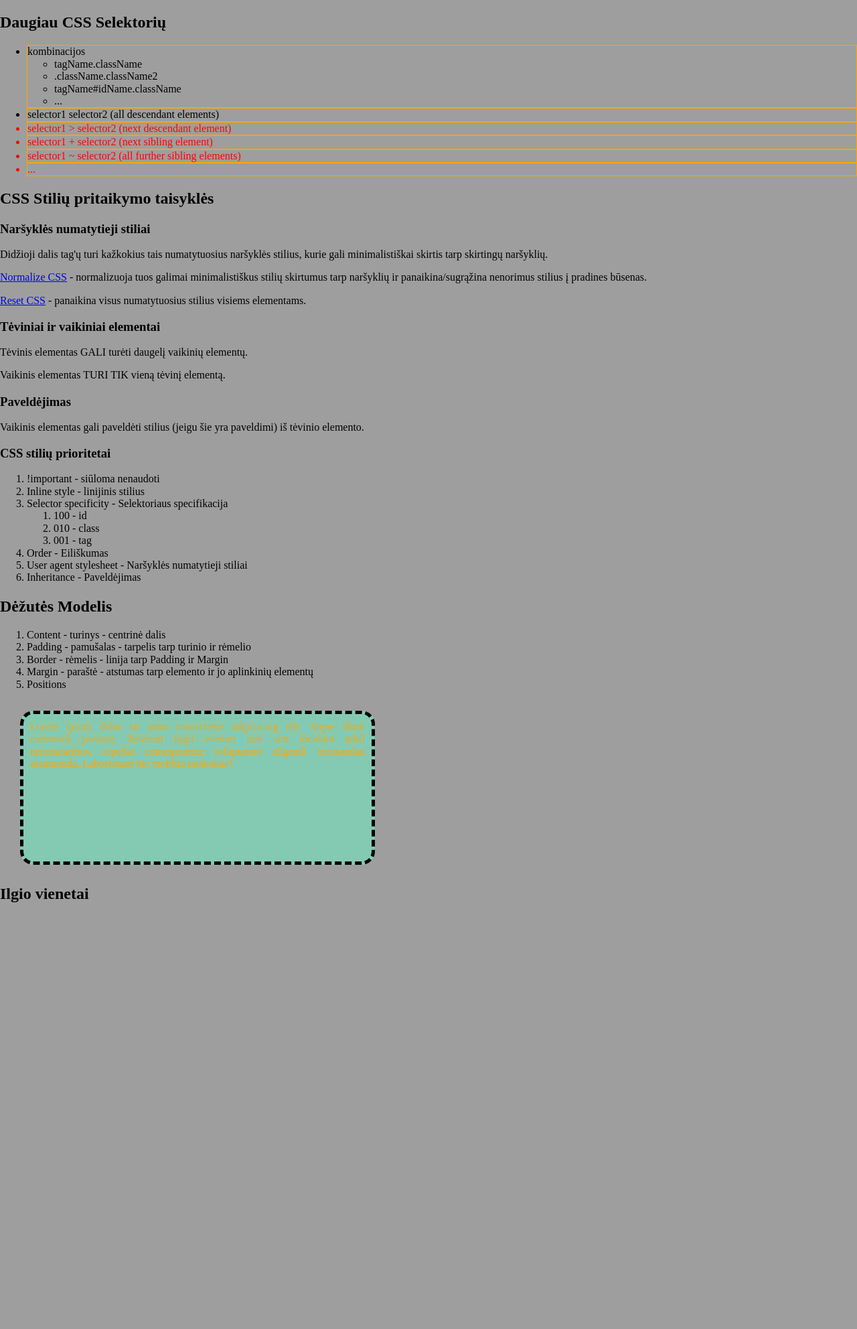
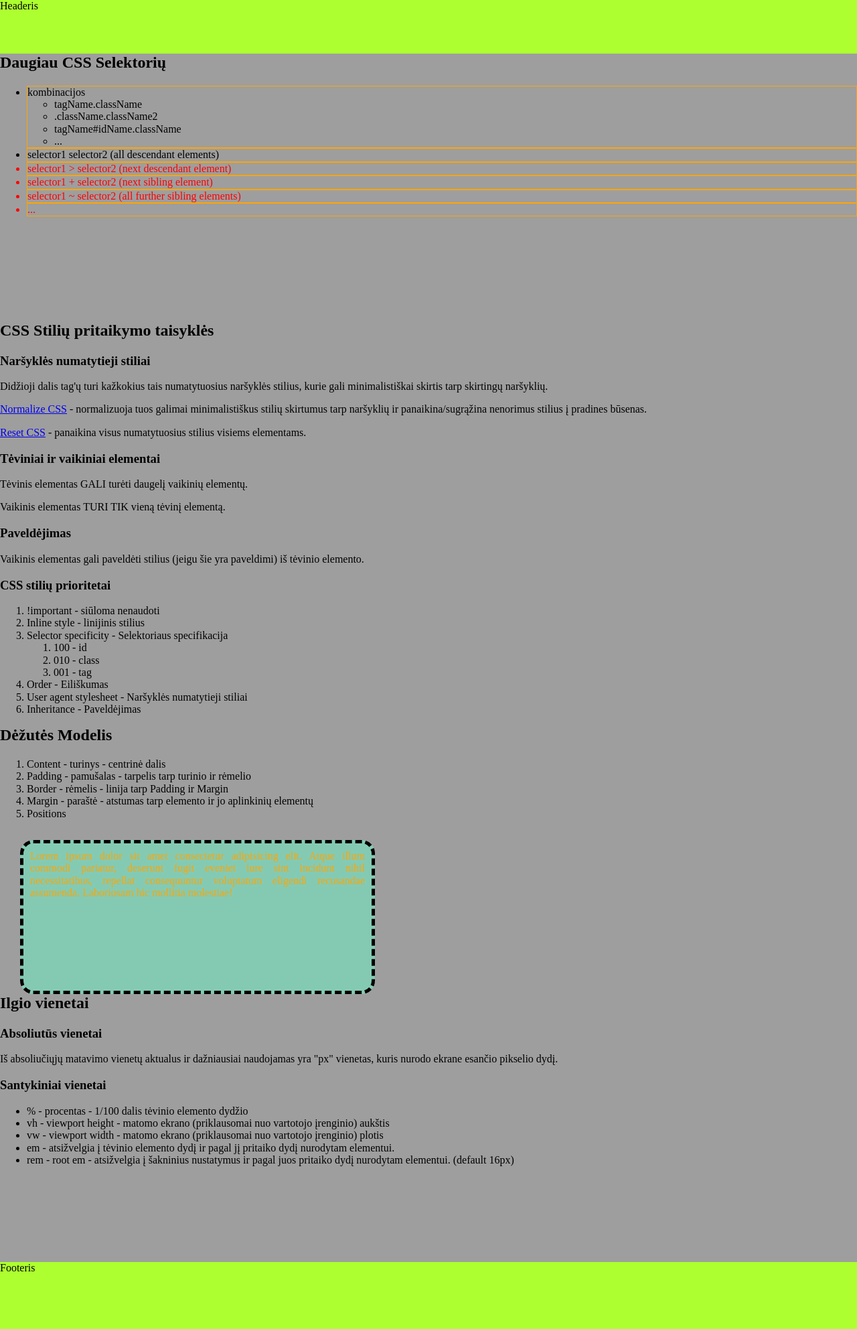
Before and after one commit to BanRokas/WEBUA9, a plain HTML site: page HTML ir CSS/71 paskaita - 07.24 - CSS Niuansai/index.html in a window 1280 px wide. Shown: the whole page at 67% size. Before the commit the page ends 1369 px from the top, so only its background shows below. Drawn offline with nearby package versions, Linux system fonts and the light colour scheme.

Commit message:
71 paskaita - CSS matavimo vienetai ir Užduotys

```diff
--- a/HTML ir CSS/71 paskaita - 07.24 - CSS Niuansai/index.html
+++ b/HTML ir CSS/71 paskaita - 07.24 - CSS Niuansai/index.html
@@ -8,9 +8,9 @@
   <link rel="stylesheet" href="./main.css">
 </head>
 <body>
-  <header></header>
+  <header>Headeris</header>
   <main>
-    <section> <!-- Daugiau CSS Selektorių -->
+    <section class=""> <!-- Daugiau CSS Selektorių -->
       <h2>Daugiau CSS Selektorių</h2>
       <ul class="bigList">
         <li>kombinacijos
@@ -28,7 +28,7 @@
         <li>...</li>
       </ul>
     </section>
-    <section> <!-- CSS Stilių pritaikymo taisyklės -->
+    <section class=""> <!-- CSS Stilių pritaikymo taisyklės -->
       <h2>CSS Stilių pritaikymo taisyklės</h2>
       <div>
         <h3>Naršyklės numatytieji stiliai</h3>
@@ -74,8 +74,8 @@
           <li>Inheritance - Paveldėjimas</li>
         </ol>
       </div>
-    </section>
-    <section> <!-- Dėžutės Modelis -->
+    </section class="">
+    <section class=""> <!-- Dėžutės Modelis -->
       <h2>Dėžutės Modelis</h2>
       <ol>
         <li>Content - turinys - centrinė dalis</li>
@@ -90,8 +90,24 @@
     </section>
     <section> <!-- Ilgio vienetai -->
       <h2>Ilgio vienetai</h2>
+      <div>
+        <h3>Absoliutūs vienetai</h3>
+        <p>
+          Iš absoliučiųjų matavimo vienetų aktualus ir dažniausiai naudojamas yra "px" vienetas, kuris nurodo ekrane esančio pikselio dydį.
+        </p>
+      </div>
+      <div style="width: 1000px">
+        <h3 style="width: 50%">Santykiniai vienetai</h3>
+        <ul>
+          <li>% - procentas - 1/100 dalis tėvinio elemento dydžio</li>
+          <li>vh - viewport height - matomo ekrano (priklausomai nuo vartotojo įrenginio) aukštis</li>
+          <li>vw - viewport width - matomo ekrano (priklausomai nuo vartotojo įrenginio) plotis</li>
+          <li>em - atsižvelgia į tėvinio elemento dydį ir pagal jį pritaiko dydį nurodytam elementui.</li>
+          <li>rem - root em - atsižvelgia į šakninius nustatymus ir pagal juos pritaiko dydį nurodytam elementui. (default 16px)</li>
+        </ul>
+      </div>
     </section>
   </main>
-  <footer></footer>
+  <footer>Footeris</footer>
 </body>
 </html>
--- a/HTML ir CSS/71 paskaita - 07.24 - CSS Niuansai/main.css
+++ b/HTML ir CSS/71 paskaita - 07.24 - CSS Niuansai/main.css
@@ -65,3 +65,30 @@ div.boxModel{
   margin: 30px;
   /* tokie patys variantai kaip ir padding */
 }
+
+.hide{
+  display: none;
+}
+
+header{
+  height: 80px;
+  background-color: greenyellow;
+}
+
+footer{
+  height: 100px;
+  background-color: greenyellow;
+}
+/* :root{
+  font-size: 32px;
+} */
+main{
+  min-height: calc(100vh - 80px - 100px);
+
+  > section {
+    min-height: 50vh;
+    > h2{
+      margin-top: 0;
+    }
+  }
+}
```
Also changed, not shown: HTML ir CSS/71 paskaita - 07.24 - CSS Niuansai/Užduotys.txt (added).
